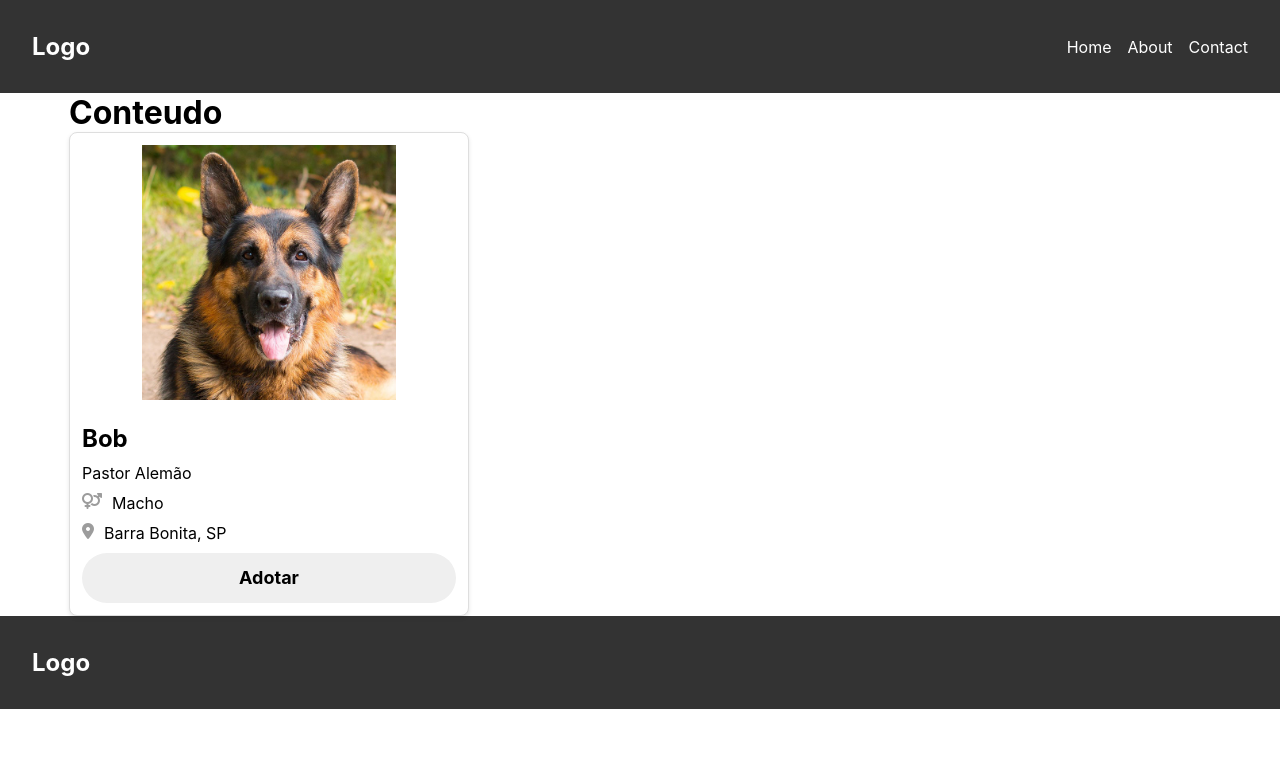
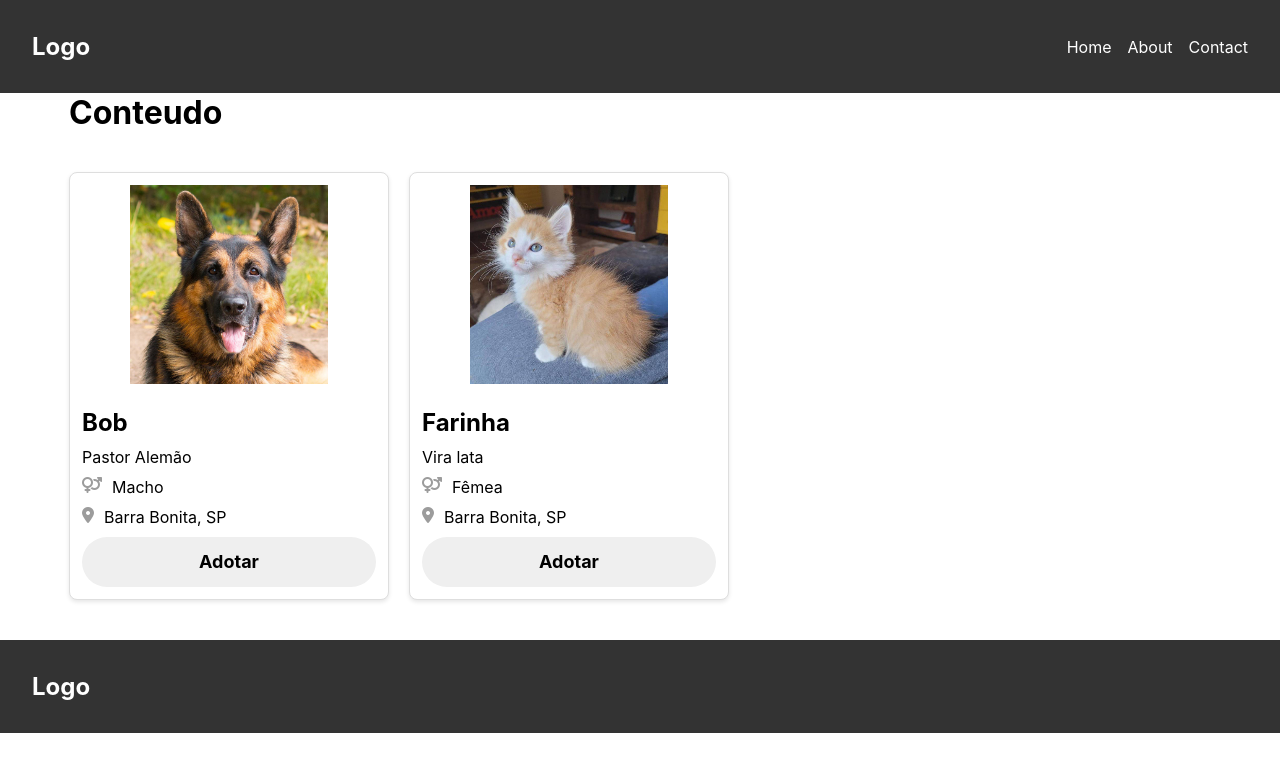
Before and after one commit to LeonardoFgueiredo/projeto-animais-frontend, a Next.js app: page / in a window 1280 px wide. Shown: the top 772 px of the page. Built offline with nearby package versions, Linux system fonts and the light colour scheme.

Commit message:
alterando lista de animais

```diff
--- a/src/components/CardAnimal/styles.module.scss
+++ b/src/components/CardAnimal/styles.module.scss
@@ -4,9 +4,7 @@
   user-select: none;
   width: 100%;
   height: 100%;
-  // max-height: 400px;
-
-  max-width: 400px;
+  max-width: 320px;
   cursor: pointer;
   border-radius: 8px;
   border: 1px solid var(--c3);
--- a/src/components/ListCardAnimal/index.tsx
+++ b/src/components/ListCardAnimal/index.tsx
@@ -5,7 +5,7 @@ import CardAnimal from '../CardAnimal'
 
 export default function ListCardAnimal() {
   return (
-    <div>
+    <div className={styles.list}>
         {products.map(animal => (
           <CardAnimal key={animal.id} animal={animal} />
         ))}
--- a/src/components/ListCardAnimal/styles.module.scss
+++ b/src/components/ListCardAnimal/styles.module.scss
@@ -0,0 +1,6 @@
+.list{
+    display: flex;
+    gap: 20px;
+    flex-wrap: wrap;
+    margin: 40px 0;
+}
--- a/src/mock/animal.ts
+++ b/src/mock/animal.ts
@@ -12,5 +12,16 @@ export const products: IAnimal[] = [
     state: 'SP',
     adopted: false,
   },
+  {
+    id: 2,
+    name: 'Farinha',
+    img: 'assets/gato.jpg',
+    breed: 'Vira lata',
+    type: 'Gato',
+    gender: 'Fêmea',
+    city: 'Barra Bonita',
+    state: 'SP',
+    adopted: false,
+  },
 
 ];
```
Also changed, not shown: public/assets/gato.jpg (added).
